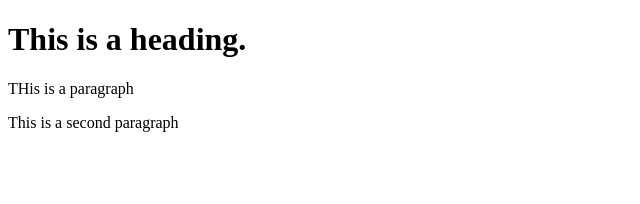
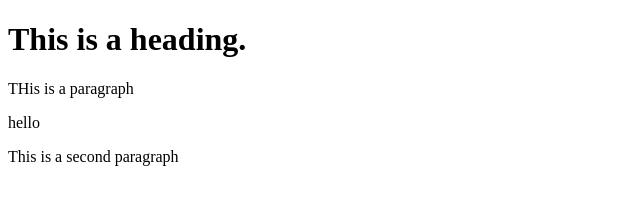
Before and after one commit to mauriecodes/git-test, a website: page index.html in a window 1280 px wide. Shown: the whole page, without its empty margins (0-640 px from the left). Drawn offline with Linux system fonts and the light colour scheme.

Commit message:
Using NPM

```diff
--- a/index.html
+++ b/index.html
@@ -3,6 +3,7 @@
     <body>
         <h1>This is a heading.</h1>
         <p>THis is a paragraph</p>
+        <p>hello</p>
         <p>This is a second paragraph</p>
     </body>
 </html>
```
Also changed, not shown: package.json (added, +24 -0 lines), 2 other files.
